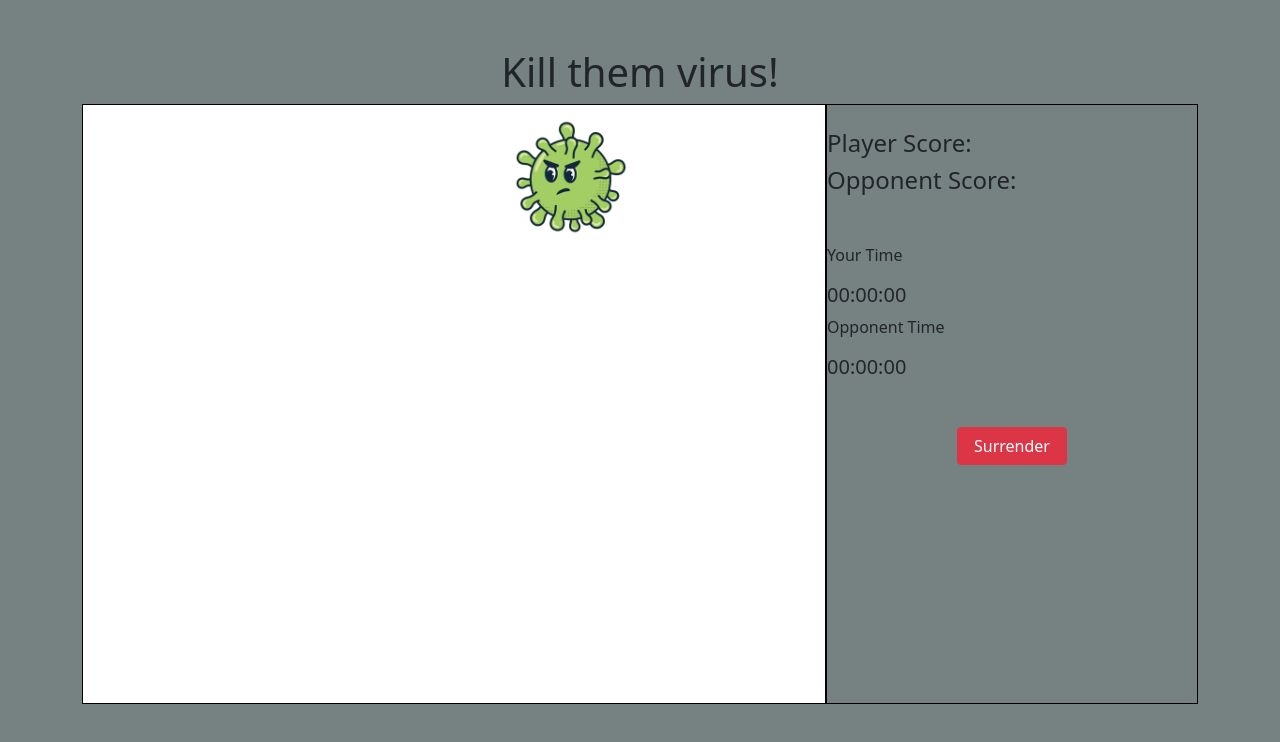
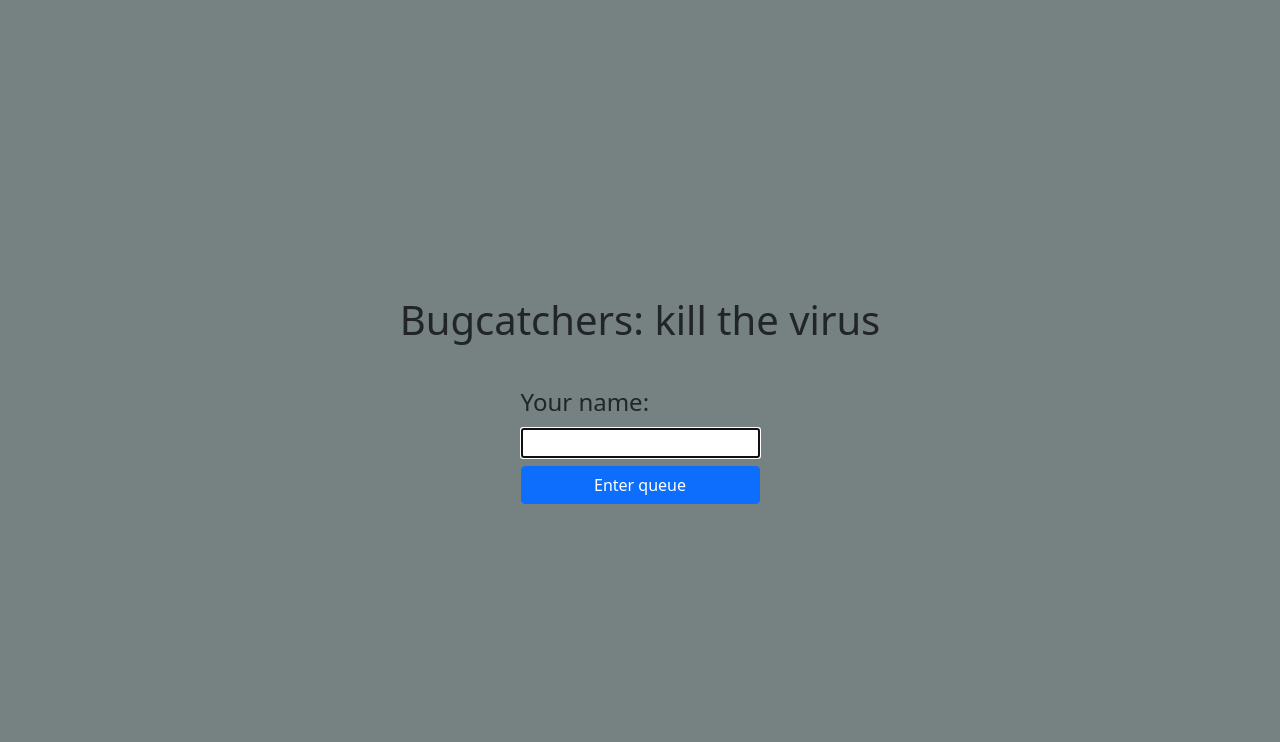
Before and after one commit to Laufox/bugcatchers, a website: page public/index.html in a window 1280 px wide. Drawn offline with nearby package versions, Linux system fonts and the light colour scheme; no server answers.

Commit message:
added/removed hide class

```diff
--- a/public/index.html
+++ b/public/index.html
@@ -17,7 +17,7 @@
 <body>
 
 	<!-- Section for the startup screen -->
-	<section id="start-screen" class="start-screen hide">		<!--dont forget to remove hide class-->
+	<section id="start-screen" class="start-screen">		<!--dont forget to remove hide class-->
 		<h1>Bugcatchers: kill the virus</h1>
 
 		<!-- Form to enter a username and enter the game -->
@@ -38,7 +38,7 @@
 	</section>
 
 	<!-- Section for the game itself -->
-	<section id="game-screen" class="game-screen">	<!-- dont forget to add hide-->
+	<section id="game-screen" class="game-screen hide">	<!-- dont forget to add hide-->
 		<h1 class="text-center pt-5">Kill them virus!</h1>
 		<div class="container d-flex">
 			<!-- Game section -->
```
